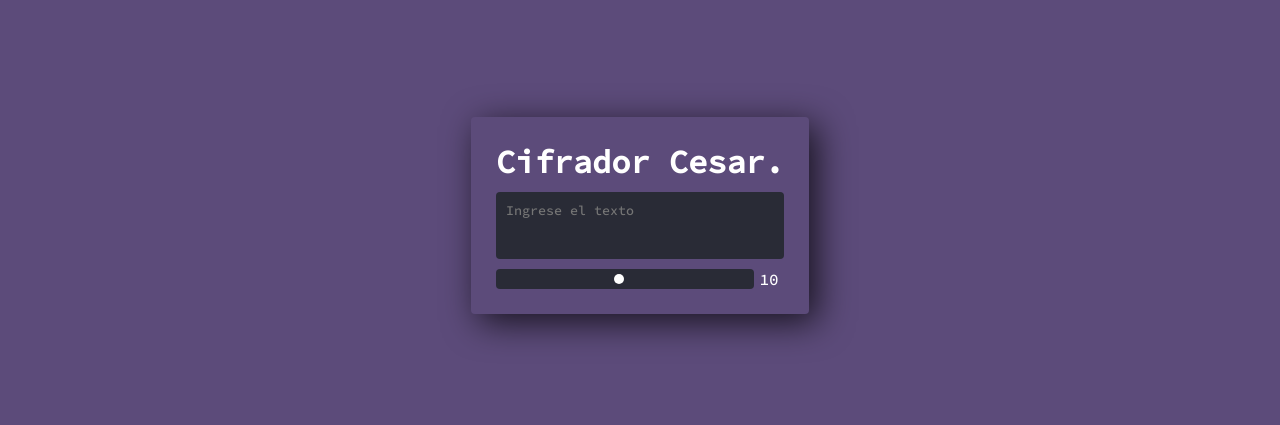
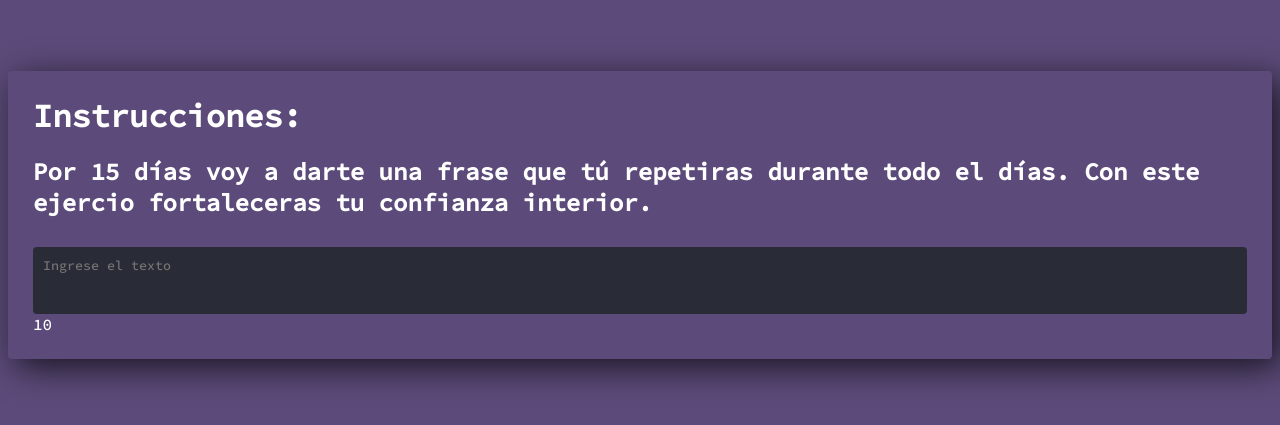
Before and after one commit to Al-iskander2/Seguridad-interior-Jane, a plain HTML site: page index.html in a window 1280 px wide. Shown: the part 193-618 px from the top of the page. Drawn offline with Linux system fonts and the light colour scheme.

Commit message:
Update index.html
qw

```diff
--- a/index.html
+++ b/index.html
@@ -4,19 +4,22 @@
     <meta charset="UTF-8">
     <meta http-equiv="X-UA-Compatible" content="IE=edge">
     <meta name="viewport" content="width=device-width, initial-scale=1.0">
-    <title>Cifrador Cesar</title>
+    <title>Seguridad-Interior-Jane</title>
     <link href="index.css" rel="stylesheet " />
     <script src="index.js" type="text/javascript" defer></script>
 </head>
 <body>
     <main>
-        <h1>Cifrador Cesar.</h1>
+        <h1>Instrucciones:</h1>
+        <h2>Por 15 días voy a darte una frase que tú repetiras durante todo el días.
+        Con este ejercio fortaleceras tu confianza interior.
+        </h2>
         <form id="cifrador" autocomplete="off">
             <input id="input-original" spellcheck="false" placeholder="Ingrese el texto" type="text" name="text">
         </form>
         <div id="resultado"></div>
-        <div class="rango">
-            <input id="rango" type="range" value="10" min="1" max="20" oninput="this.nextElementSibling.value = this.value">
+        <div>
+
             <output>10</output>
         </div>
     </main>
```
